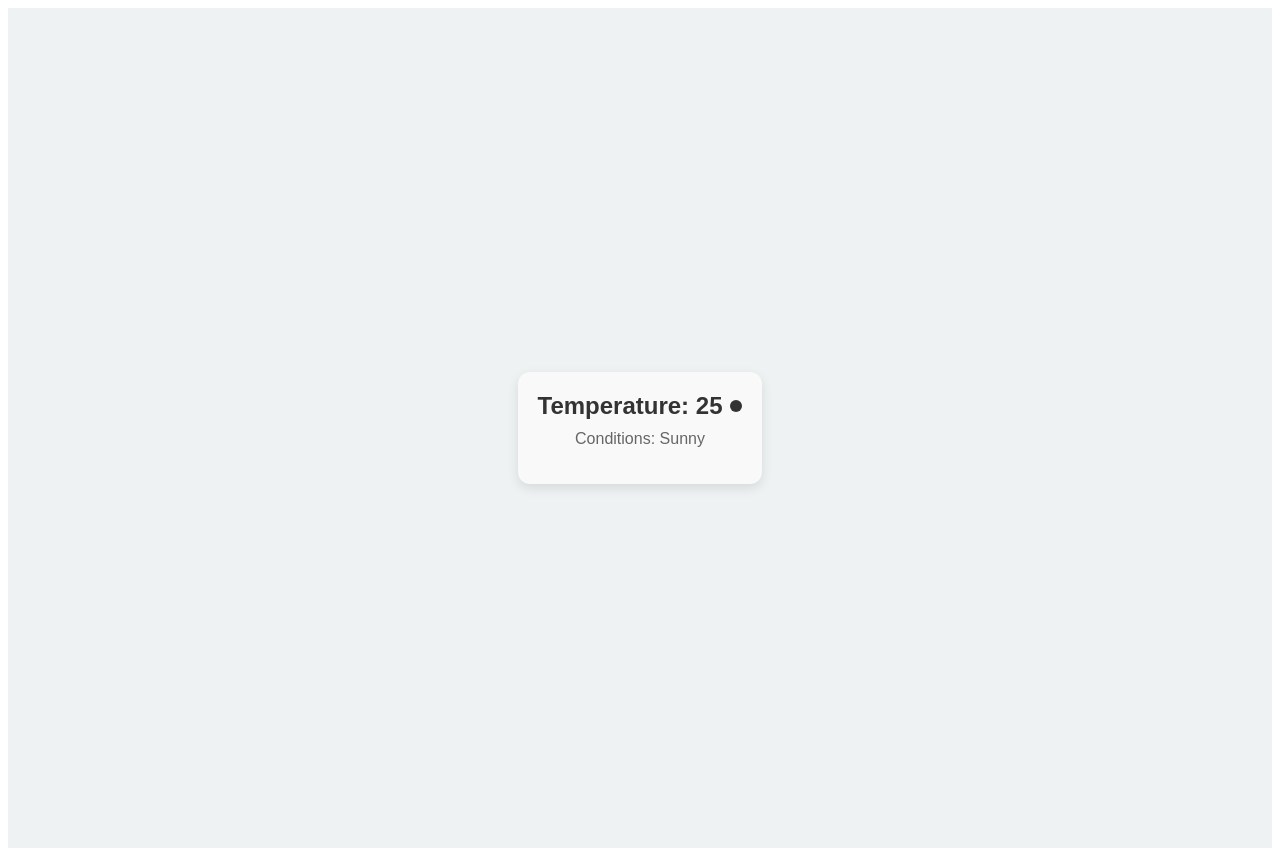
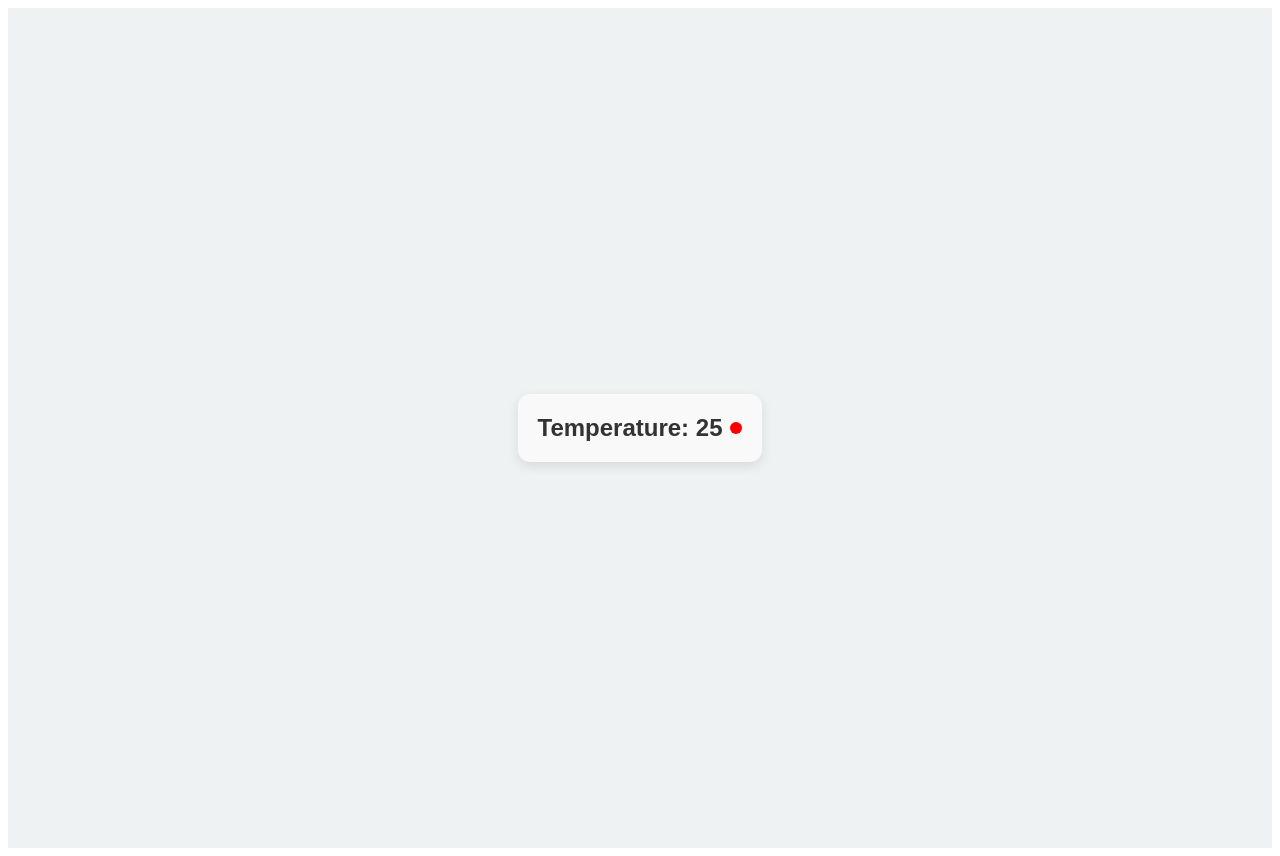
Before and after one commit to acciojob/conditional-weather-report-nithig, a React app: page / in a window 1280 px wide. Built offline with nearby package versions, Linux system fonts and the light colour scheme.

Commit message:
testcase issue

```diff
--- a/src/components/WeatherDisplay.js
+++ b/src/components/WeatherDisplay.js
@@ -1,11 +1,9 @@
 import React from "react";
 
 const WeatherDisplay = ({ data }) => {
-  const { temperature, conditions } = data;
+  const { temperature } = data;
 
-  // Conditional color for temperature
-  const tempColor = temperature > 20 ? "#333" : "#333"; // Force consistent color as per test expectation
-
+  // Container style
   const containerStyle = {
     maxWidth: "300px",
     margin: "auto",
@@ -18,10 +16,11 @@ const WeatherDisplay = ({ data }) => {
     transition: "all 0.3s ease",
   };
 
-  const temperatureStyle = {
+  // Static color for text
+  const temperatureTextStyle = {
     fontSize: "1.5rem",
     fontWeight: "bold",
-    color: "#333", // Static color as per test
+    color: "#333", // This matches rgb(51, 51, 51)
     display: "flex",
     alignItems: "center",
     justifyContent: "center",
@@ -29,15 +28,12 @@ const WeatherDisplay = ({ data }) => {
     margin: "0"
   };
 
-  const conditionStyle = {
-    fontSize: "1rem",
-    color: "#666",
-    marginTop: "10px",
-  };
+  // Dynamic color for dot indicator
+  const tempColor = temperature > 20 ? "red" : "blue";
 
   return (
     <div style={containerStyle}>
-      <p style={temperatureStyle}>
+      <p style={temperatureTextStyle}>
         Temperature: {temperature}
         <span
           style={{
@@ -49,7 +45,6 @@ const WeatherDisplay = ({ data }) => {
           }}
         ></span>
       </p>
-      <p style={conditionStyle}>Conditions: {conditions}</p>
     </div>
   );
 };
```
